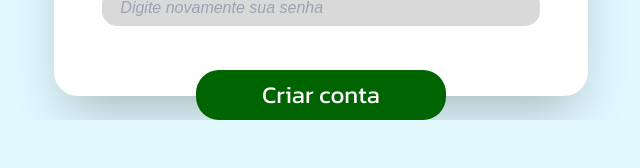
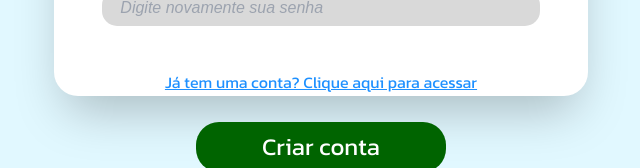
Before and after one commit to Guilherme-Gomes-Luccas/AnimeWave, a Next.js app in the folder front-end/: page /cadastro in a window 1280 px wide. Shown: the part 784-952 px from the top of the page, without its empty margins (319-959 px from the left). Before the commit the page ends 904 px from the top, so only its background shows below. Built offline with nearby package versions, Linux system fonts and the light colour scheme.

Commit message:
register screen

```diff
--- a/front-end/src/app/cadastro/page.tsx
+++ b/front-end/src/app/cadastro/page.tsx
@@ -5,6 +5,7 @@ import React from "react";
 
 import Button from "@/components/Button";
 import Input from "@/components/Input/Input";
+import Link from "next/link";
 
 const kanit = Kanit({
 	weight: '400',
@@ -52,7 +53,15 @@ export default function Cadastro() {
 				</div>
 
 
-				<div className="self-center">
+
+				<div className="flex flex-col items-center self-center gap-7">
+					<Link
+						href="/login"
+						className={kanit.className}
+						style={style.link}
+
+					>Já tem uma conta? Clique aqui para acessar</Link>
+
 					<Button
 						color="#006400"
 						text="Criar conta"
@@ -69,4 +78,9 @@ const style ={
 		color: "#000000",
 		fontSize: "28px",
 	},
+
+	link: {
+		color: "#1E90FF",
+		textDecoration: "underline",
+	}
 };
```
